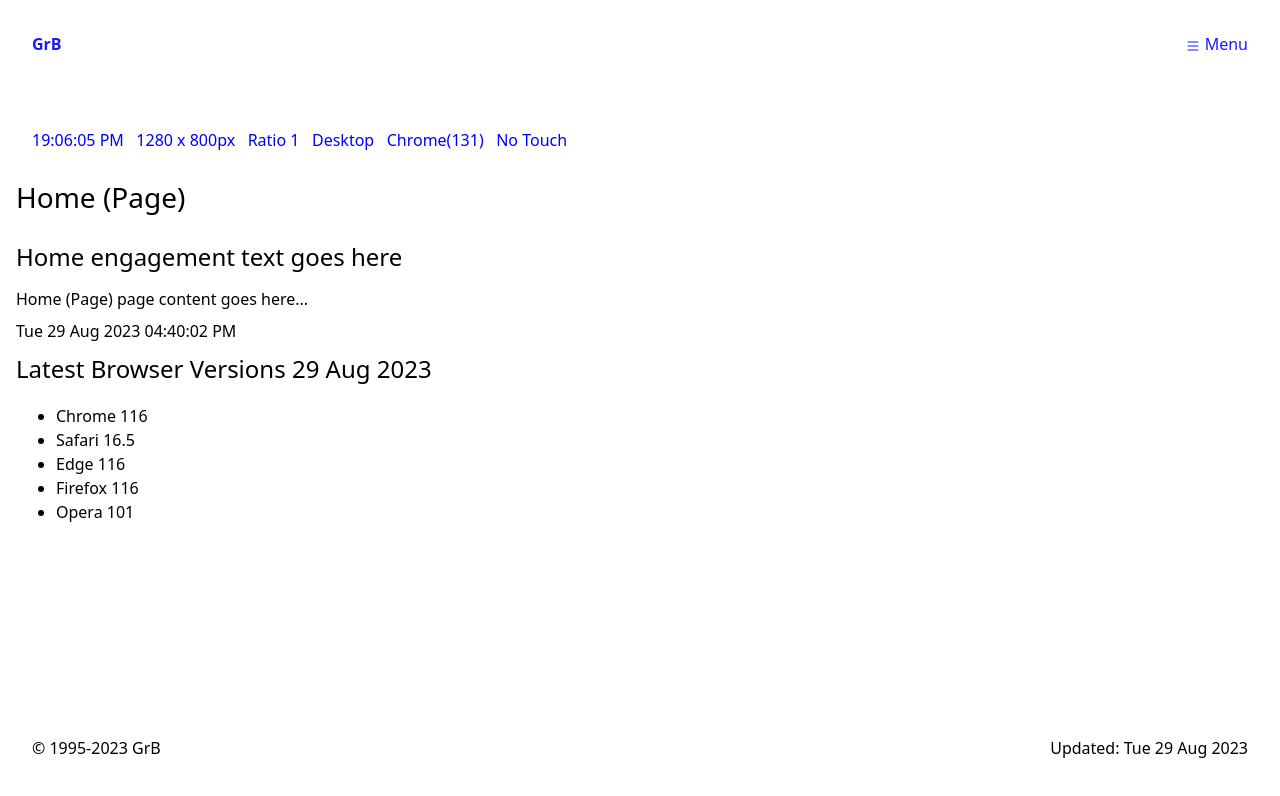
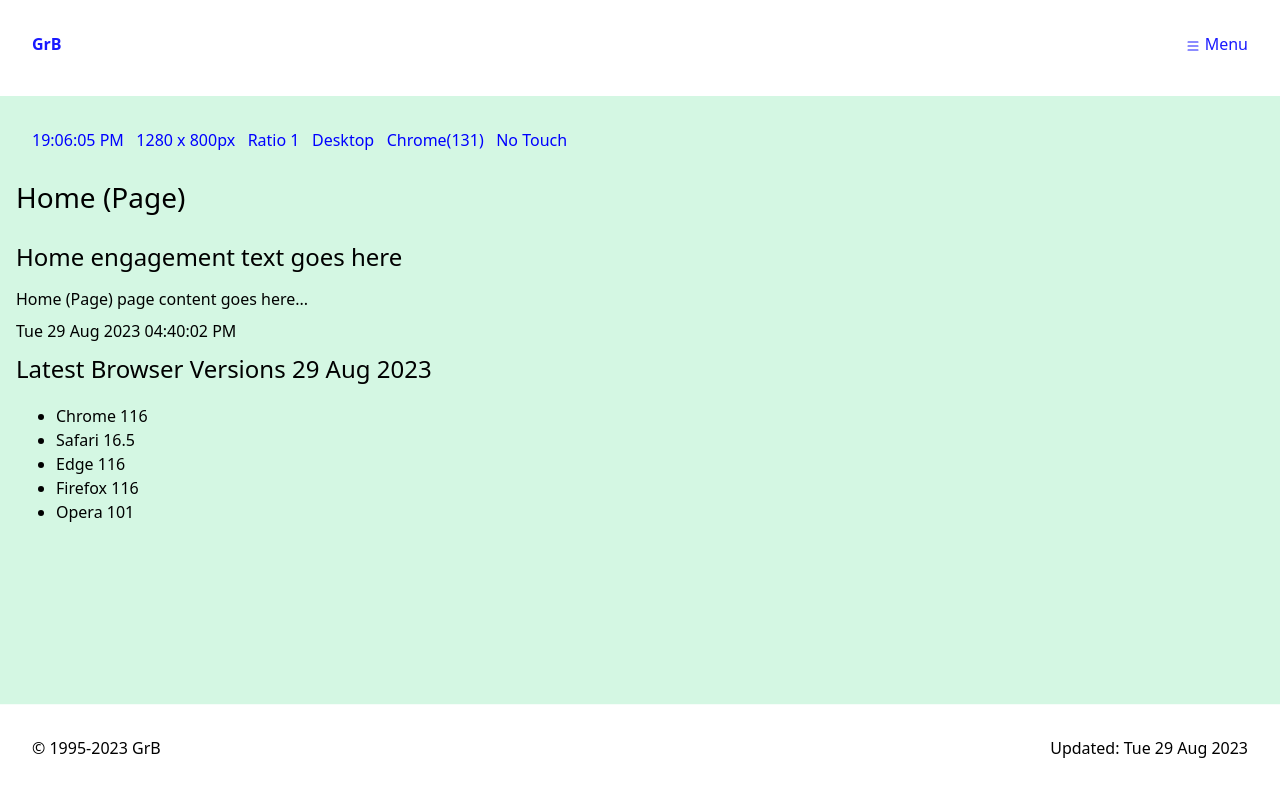
Before and after one commit to Geoff-Balfre/happydays, a plain HTML site: page index.html in a window 1280 px wide. Drawn offline with Linux system fonts and the light colour scheme.

Commit message:
secondcommit

```diff
--- a/styles.css
+++ b/styles.css
@@ -7,7 +7,7 @@
   --default-font-size:         16px;
 
   --default-text-colour:       #000000;
-  --default-surface-colour:    #ffffff;
+  --default-surface-colour:    #d4f7e3;
 
   --default-min-device:        320px;  /* 22.5rem */
 
```
